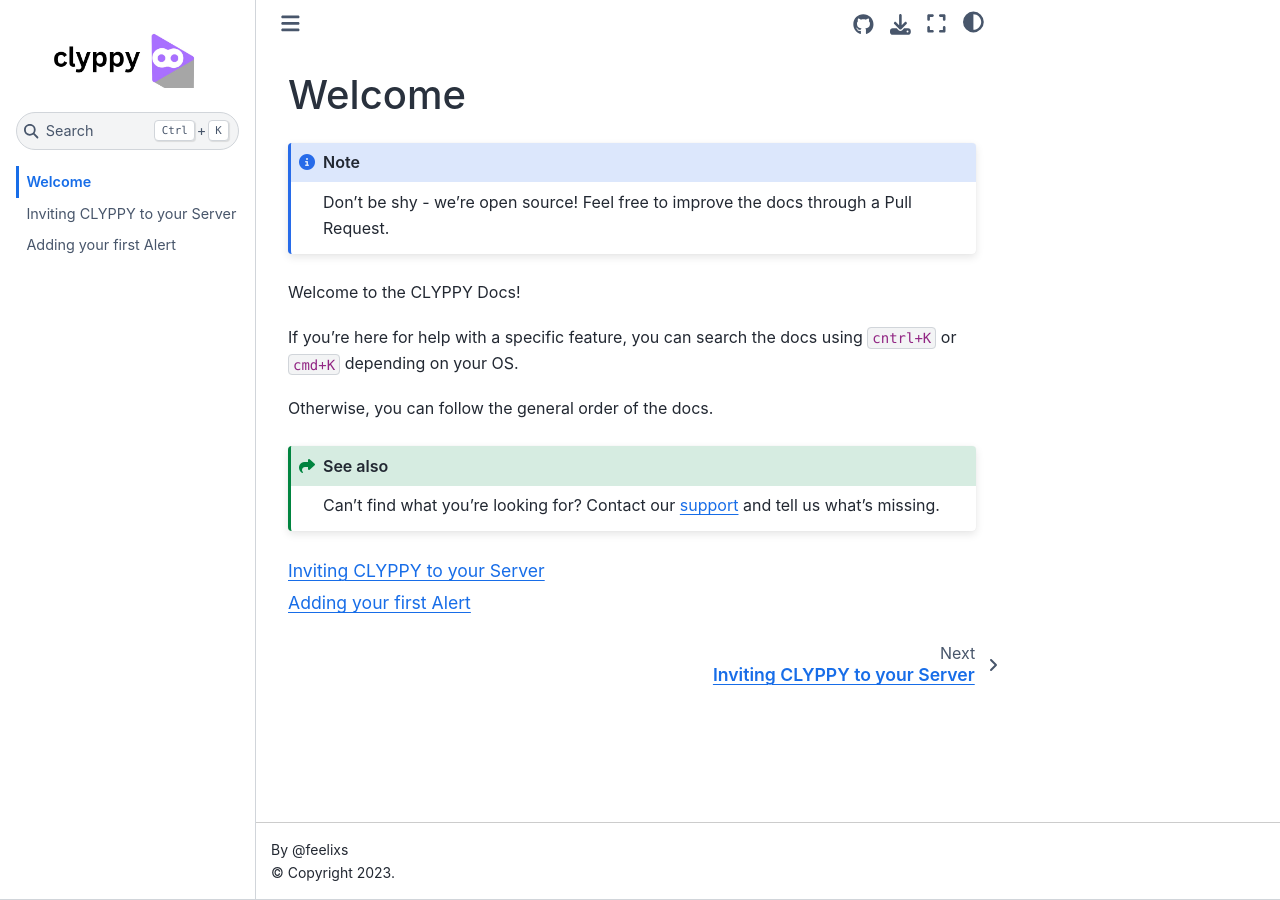
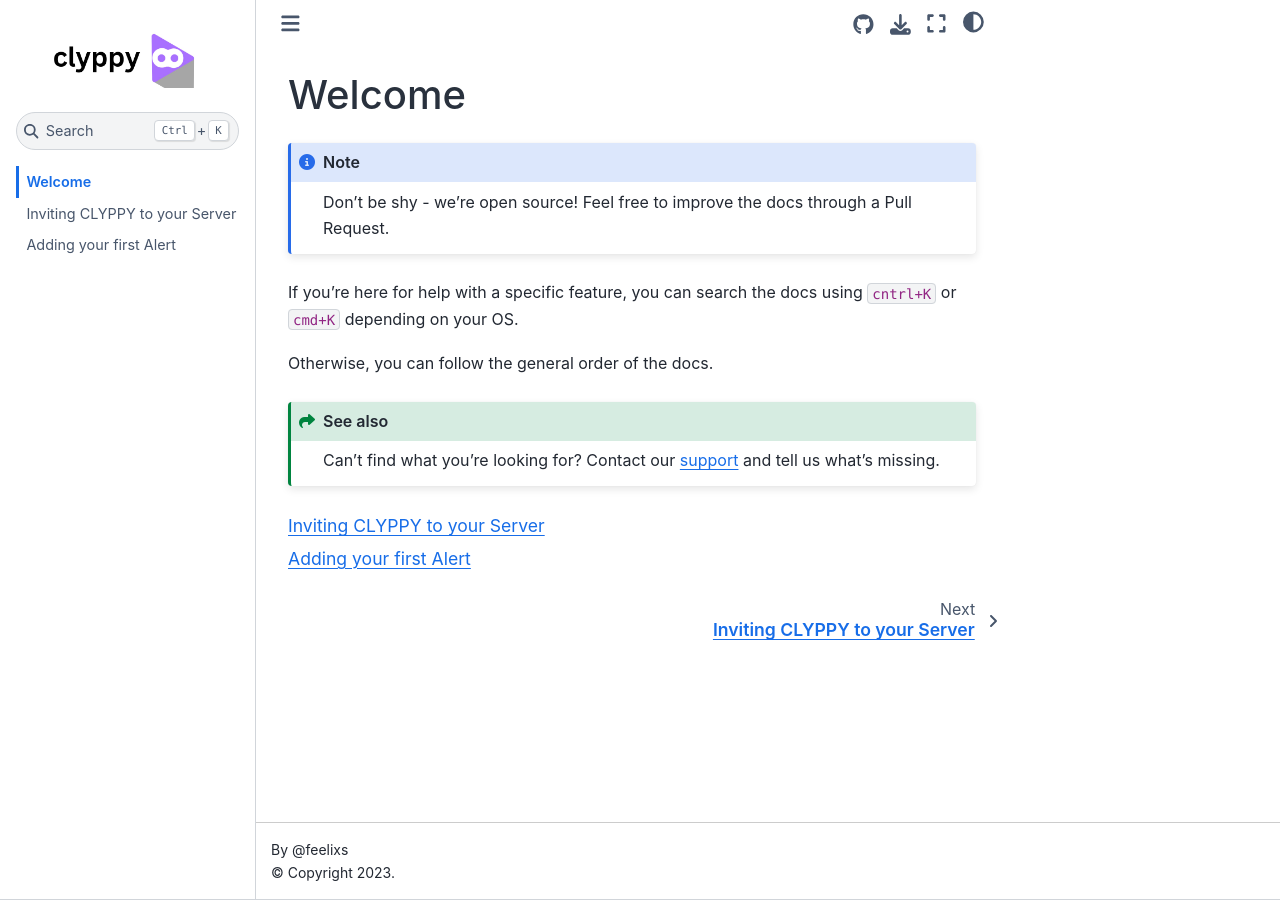
Before and after one commit to feelixs/clyppy-docs, a Jupyter Book: the page built from docs/index.md, in a window 1280 px wide. Built offline with Jupyter Book 1.0.4 settings and Sphinx 7.4.7 and the Sphinx Book theme 1.1.4, drawn with Linux system fonts in a browser that asks for light colours.

Commit message:
Update index.md

````diff
--- a/docs/index.md
+++ b/docs/index.md
@@ -3,8 +3,6 @@
 ```{note}
 Don't be shy - we're open source! Feel free to improve the docs through a Pull Request.
 ```
-
-Welcome to the CLYPPY Docs!
 
 If you're here for help with a specific feature, you can search the docs using `cntrl+K` or `cmd+K` depending on your OS.
 
````
